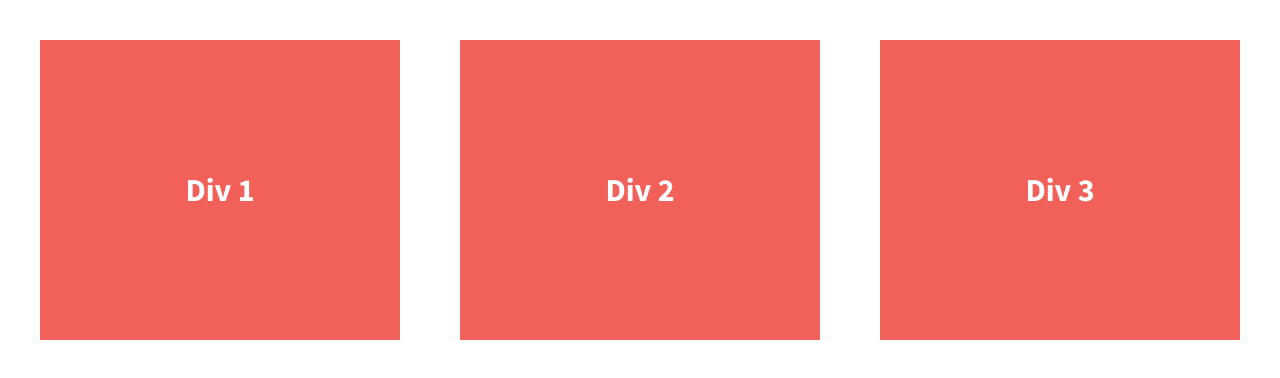
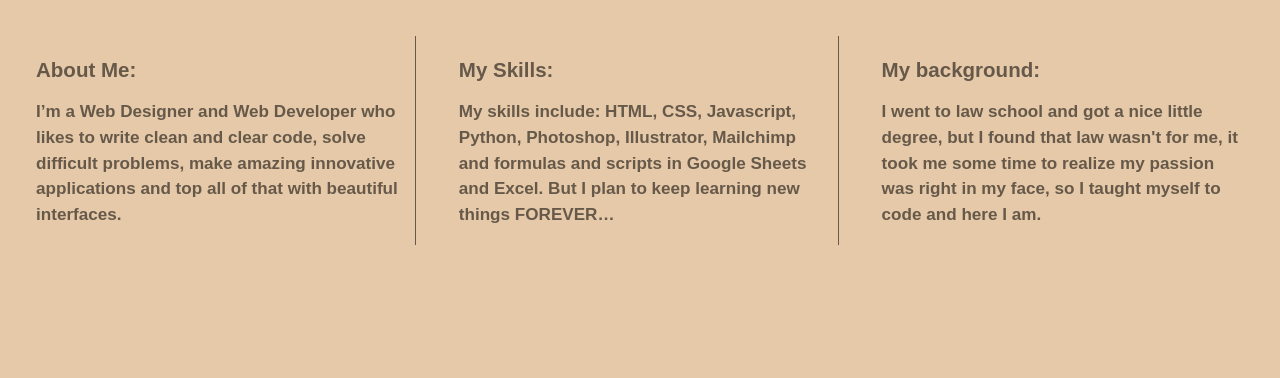
Before and after one commit to juTelles/developer-page, a plain HTML site: page index.html in a window 1280 px wide. Drawn offline with nearby package versions, Linux system fonts and the light colour scheme.

Commit message:
My version

```diff
--- a/css/main.css
+++ b/css/main.css
@@ -97,38 +97,47 @@ textarea {
 
 
 html {
-  background-color: #fff;
+  background-color: #E6C9A8;
   height: 100%;
+  width: 100%;
+  font-size: 18px;
 }
 
 body {
-  font-family: 'Source Sans Pro', sans-serif;
+  font-family: 'montserrat', sans-serif;
   padding: 2em;
-  font-size: 1.25em;
+  font-size: 1em;
   height: 100%;
 }
 
 .wrapper {
   /*add display:flex and set justify-content to space-between*/
-  font-weight: 700;
   display: flex;
+  font-weight: 600;
+  flex-flow: row wrap;
   justify-content: space-between;
+  align-items: center;
 }
 
 .div-1, .div-2, .div-3 {
   /*give the divs a width of 30%, add display:flex, set justify-content and align-items to center*/
   display: flex;
-  color: #fff;
+  flex-flow: column wrap;
+  color: #66594A;
   line-height: 1.5em;
-  font-size: 1.6em;
-  background-color: #f16059;
-  height: 300px;
-  width: 30%;
+  font-size: 0.95em;
   justify-content: center;
-  align-items: center;
+  align-items: flex-start;
+  height: auto;
+  border-bottom: #66594A solid 1px;
+  text-align: left;
 }
 
-
+h3 {
+    font-family: 'montserrat', sans-serif;
+    font-size: 1.2em;
+    margin: 1em 0 0 0;
+}
 
 
 /* ==========================================================================
@@ -204,6 +213,24 @@ body {
 .clearfix:after {
     clear: both;
 }
+
+@media (min-width: 768px) {
+.div-1, .div-2, .div-3 {
+  display: flex;
+  font-size: 0.95em;
+  justify-content: center;
+  align-items: flex-start;
+  height: auto;
+  border-bottom: 0;
+  width: 30%;
+}
+.div-1, .div-2 {
+  border-right: #66594A solid 1px;
+  padding-right: 1em;
+}
+}
+
+
 
 /* ==========================================================================
    EXAMPLE Media Queries for Responsive Design.
--- a/index.html
+++ b/index.html
@@ -15,6 +15,7 @@
         <script src="js/vendor/modernizr-2.8.3.min.js"></script>
         <link href='http://fonts.googleapis.com/css?family=Lora:700' rel='stylesheet' type='text/css'>
         <link href='http://fonts.googleapis.com/css?family=Source+Sans+Pro:400,700' rel='stylesheet' type='text/css'>
+        <link href="https://fonts.googleapis.com/css?family=Bangers&display=swap" rel="stylesheet">
     </head>
     <body>
         <!--[if lt IE 8]>
@@ -23,13 +24,19 @@
 
         <section class="wrapper">
             <div class="div-1">
-                Div 1
+                <h3>About Me:</h3>
+                <p>I’m a Web Designer and Web Developer who likes to write clean and clear code, solve difficult problems, make amazing
+                innovative applications and top all of that with beautiful interfaces.</p>
             </div>
             <div class="div-2">
-                Div 2
+                <h3>My Skills:</h3>
+                <p>My skills include: HTML, CSS, Javascript, Python, Photoshop, Illustrator, Mailchimp and formulas and scripts in Google
+                Sheets and Excel. But I plan to keep learning new things FOREVER…</p>
             </div>
             <div class="div-3">
-                Div 3
+                <h3>My background:</h3>
+                <p>I went to law school and got a nice little degree, but I found that law wasn't for me, it took me some time to realize
+                my passion was right in my face, so I taught myself to code and here I am.</p>
             </div>
         </section>
 
```
Also changed, not shown: 1 other file.
